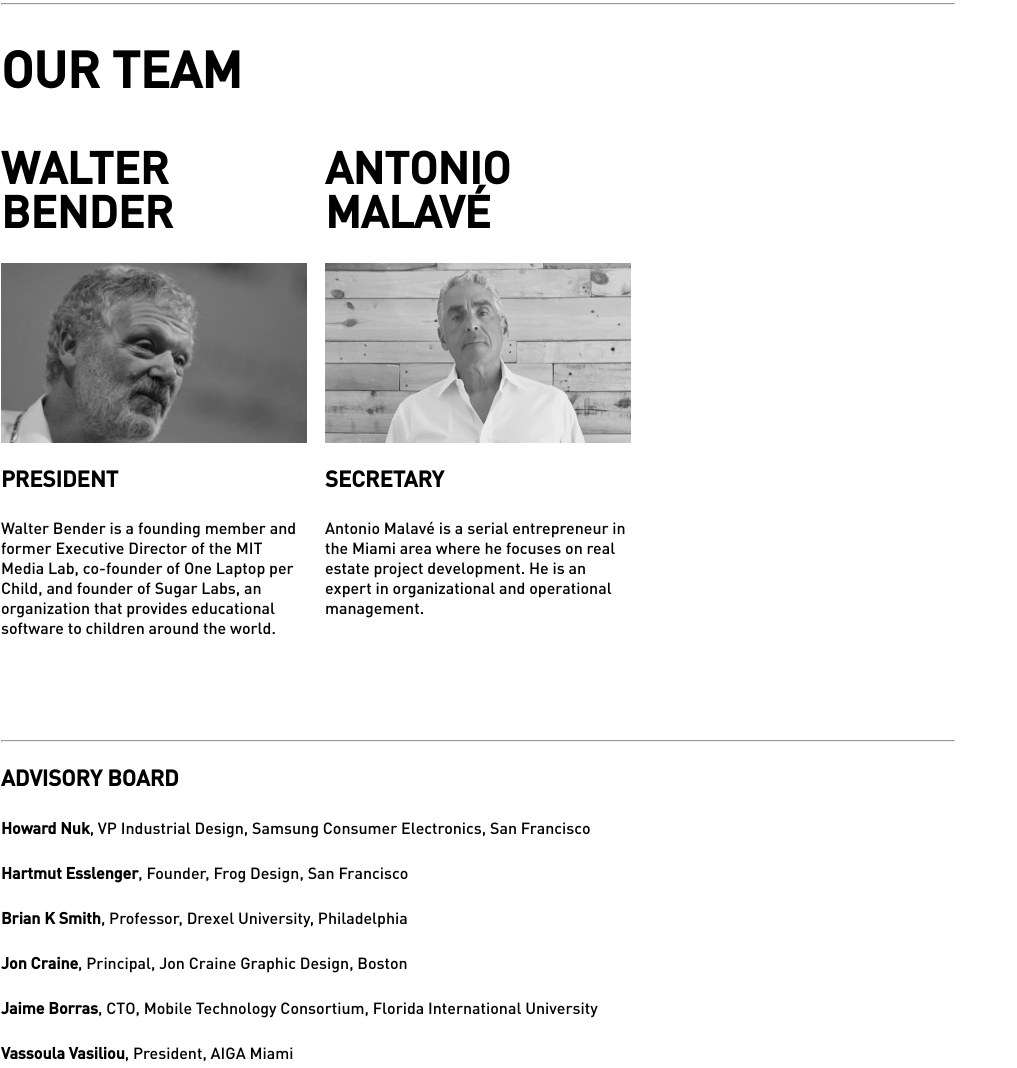
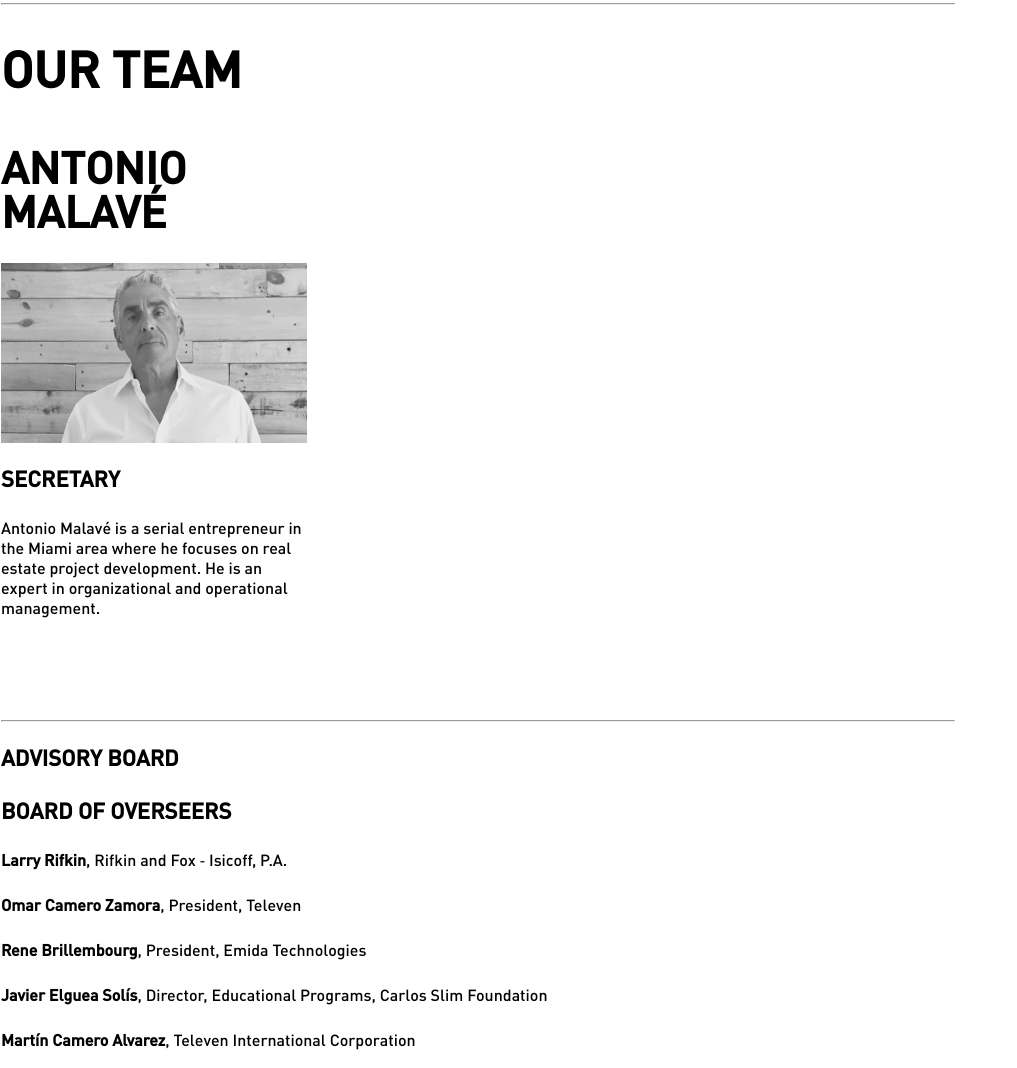
Before and after one commit to IAMF/iamf.github.io, a plain HTML site: page about.html in a window 1280 px wide. Shown: the part 1187-2255 px from the top of the page, without its empty margins (0-1017 px from the left). Drawn offline with nearby package versions, Linux system fonts and the light colour scheme.

Commit message:
remove staff no longer associated with the foundation

```diff
--- a/about.html
+++ b/about.html
@@ -114,20 +114,6 @@
       </div>
       <div class="grid-12 content">
         <div class="grid-12-3">
-          <h2 class="uppercase bold">WALTER BENDER</h2>
-	  <p><a href="https://en.wikipedia.org/wiki/Walter_Bender" class="hover"><img src="./images/placeholder.png" data-src="./images/bender.png" class="unveil block" width="306" height="180"></a></p>
-	  <h3 class="uppercase">President<br></h3>
-	  <p>Walter Bender is a founding member and former Executive Director of the MIT Media Lab, co-founder of One Laptop per Child, and founder of Sugar Labs, an organization that provides educational software to children around the world.</p>
-	</div>
-        <!--
-        <div class="grid-12-3">
-          <h2 class="uppercase bold">FRANCO LODATO</h2>
-	  <p><a href="https://en.wikipedia.org/wiki/Franco_Lodato" class="hover"><img src="./images/placeholder.png" data-src="./images/lodato.png" class="unveil block" width="306" height="180"></a></p>
-	  <h3 class="uppercase">Vice President<br></h3>
-	  <p>Franco Lodato is a renowned industrial designer for Motorola, Ferrari, Herman Miller, Pininfarina and other global enterprises. He is also the founder and principal of iBionics design consultancy.</p>
-	</div>
-        -->
-        <div class="grid-12-3">
           <h2 class="uppercase bold">ANTONIO MALAVÉ</h2>
 	  <p><img src="./images/placeholder.png" data-src="./images/malave.png" class="unveil block" width="306" height="180"></p>
 	  <p><a href="http://iam.pacific54.com/antonio-malave/" class="hover"></a></p>
@@ -142,23 +128,24 @@
         <div class="grid-12-9">
 	  <hr>
 	  <h3 class="uppercase">Advisory Board</h3>
+          <!--
 	  <p class="p2"><span class="s1"><b>Howard Nuk</b>, VP Industrial Design, Samsung Consumer Electronics, San Francisco</span></p>
 	  <p class="p2"><span class="s1"><b>Hartmut Esslenger</b>, Founder, Frog Design, San Francisco</span></p>
 	  <p class="p2"><span class="s1"><b>Brian K Smith</b>, Professor, Drexel University, Philadelphia</span></p>
 	  <p class="p2"><span class="s1"><b>Jon Craine</b>, Principal, Jon Craine Graphic Design, Boston</span></p>
 	  <p class="p2"><span class="s1"><b>Jaime Borras</b>, CTO, Mobile Technology Consortium, Florida International University</span></p>
 	  <p class="p2"><span class="s1"><b>Vassoula Vasiliou</b>, President, AIGA Miami</span></p>
-	  <!-- <p class="p2"><span class="s1"><b>Peter Antonelli</b>, Design Director, IDEO, New York</span></p>-->
+	  <p class="p2"><span class="s1"><b>Peter Antonelli</b>, Design Director, IDEO, New York</span></p>
 	  <p class="p2"><span class="s1"><b>Danilo De Rossi</b>, Director, Centro Piaggio, University of Pisa, Italy</span></p>
 	  <p class="p2"><span class="s1"><b>Marc Desmulliez</b>, Director, Nature Inspired Manufacturing Centre, UK</span></p>
-	  <!-- <p class="p2"><span class="s1"><b>Todd Cebe</b>, Industrial Design Manager, Hewlett Packard Inc., Palo Alto</span></p>
+	  <p class="p2"><span class="s1"><b>Todd Cebe</b>, Industrial Design Manager, Hewlett Packard Inc., Palo Alto</span></p>
 	  <p class="p2"><span class="s1"><b>John Barratt</b>, President Teague, Seattle</span></p>
 	  <p class="p2"><span class="s1"><b>Ben Beck</b>, Founder and Principal, Eleven, Boston</span></p>
 	  <p class="p2"><span class="s1"><b>Ayse Birsel</b>, VP of Education, Industrial Design Society of America IDSA, Washington DC</span></p>
-	  -->
 	  <p class="p2"><span class="s1"><b>Myorr Janha</b>, Chief Marketing Officer, Rush Communications/ Simmons Design Group</span></p>
           <p class="p2"><span class="s1"><b>Peter Antonelli</b>, Design Director, IDEO New York</span></p>
 	  <hr>
+          -->
 	  <h3 class="uppercase">Board of Overseers</h3>
 	  <!-- <p class="p2"><span class="s1"><b>Eduardo Marturet</b>, Conductor, Miami Symphony Orchestra</span></p> -->
           <p class="p2"><span class="s1"><b>Larry Rifkin</b>, Rifkin and Fox ‑ Isicoff, P.A.</span></p>
```
